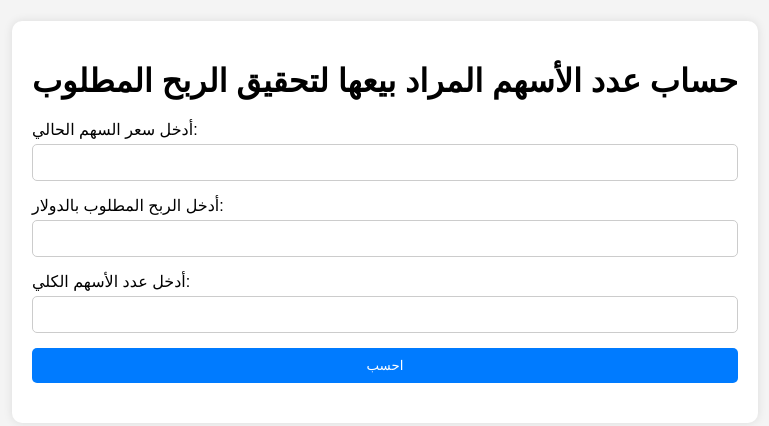
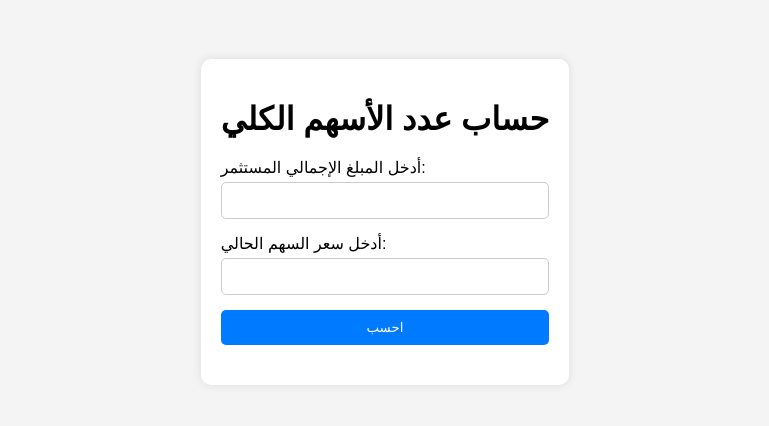
Before and after one commit to alalamiya/ProfitTools, a plain HTML site: page index.html in a window 1280 px wide. Shown: the part 178-604 px from the top of the page, without its empty margins (255-1024 px from the left). Drawn offline with Linux system fonts and the light colour scheme.

Commit message:
Update index.html

```diff
--- a/index.html
+++ b/index.html
@@ -3,23 +3,20 @@
 <head>
     <meta charset="UTF-8">
     <meta name="viewport" content="width=device-width, initial-scale=1.0">
-    <title>حساب عدد الأسهم المراد بيعها</title>
+    <title>حساب عدد الأسهم الكلي</title>
     <link rel="stylesheet" href="styles.css">
 </head>
 <body>
     <div class="container">
-        <h1>حساب عدد الأسهم المراد بيعها لتحقيق الربح المطلوب</h1>
+        <h1>حساب عدد الأسهم الكلي</h1>
         <form id="stock-form">
+            <label for="totalInvestment">أدخل المبلغ الإجمالي المستثمر:</label>
+            <input type="number" id="totalInvestment" step="0.01" required>
+
             <label for="currentPrice">أدخل سعر السهم الحالي:</label>
             <input type="number" id="currentPrice" step="0.01" required>
 
-            <label for="desiredProfit">أدخل الربح المطلوب بالدولار:</label>
-            <input type="number" id="desiredProfit" step="0.01" required>
-
-            <label for="totalShares">أدخل عدد الأسهم الكلي:</label>
-            <input type="number" id="totalShares" step="0.0000001" required>
-
-            <button type="button" onclick="calculateShares()">احسب</button>
+            <button type="button" onclick="calculateTotalShares()">احسب</button>
         </form>
         <div id="result" class="result"></div>
     </div>
```
